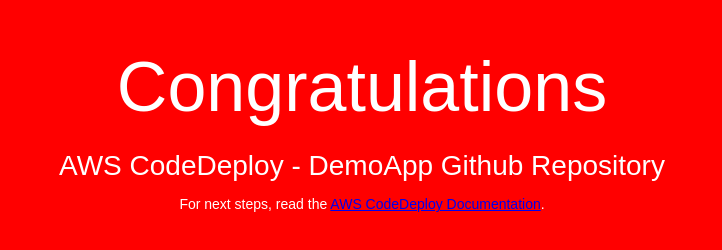
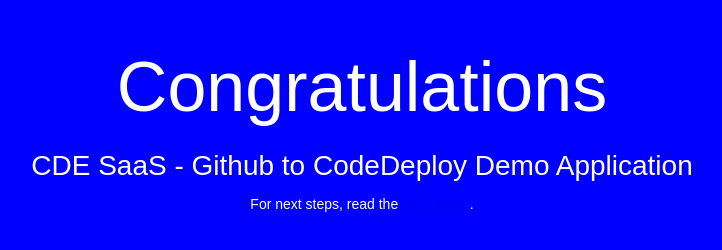
Before and after one commit to yavisror/First, a plain HTML site: page index.html in a window 1280 px wide. Shown: the whole page, without its empty margins (278-1000 px from the left). Drawn offline with Linux system fonts and the light colour scheme.

Commit message:
Update index.html

```diff
--- a/index.html
+++ b/index.html
@@ -6,7 +6,7 @@
   <style>
     body {
       color: #ffffff;
-      background-color: red;
+      background-color: blue;
       font-family: Arial, sans-serif;
       font-size: 14px;
     }
@@ -27,8 +27,8 @@
 <body>
   <div align="center">
     <h1>Congratulations</h1>
-    <h2>AWS CodeDeploy - DemoApp Github Repository</h2>
-    <p>For next steps, read the <a href="http://aws.amazon.com/documentation/codedeploy">AWS CodeDeploy Documentation</a>.</p>
+    <h2>CDE SaaS - Github to CodeDeploy Demo Application</h2>
+    <p>For next steps, read the <a href="https://demo.continuousdelivery.io/cdd">CDE SaaS</a>.</p>
   </div>
 </body>
 </html>
```
